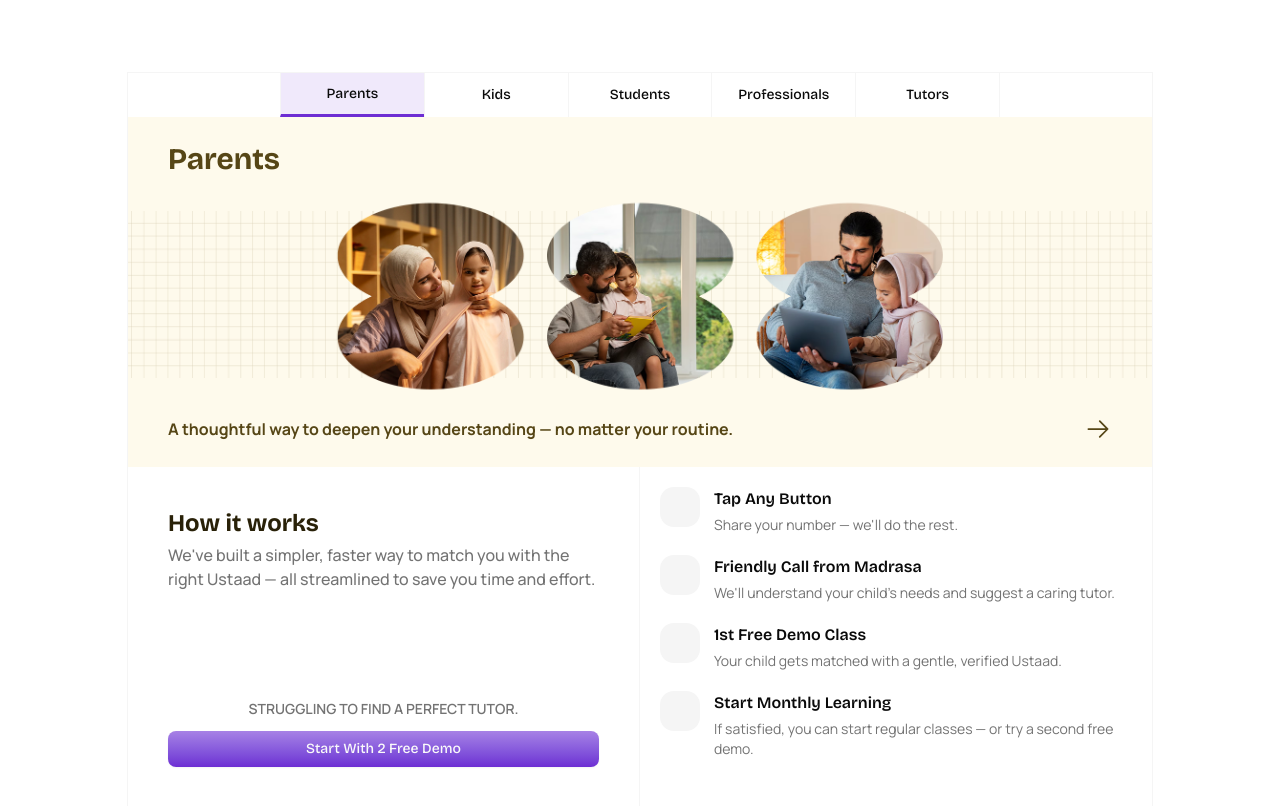
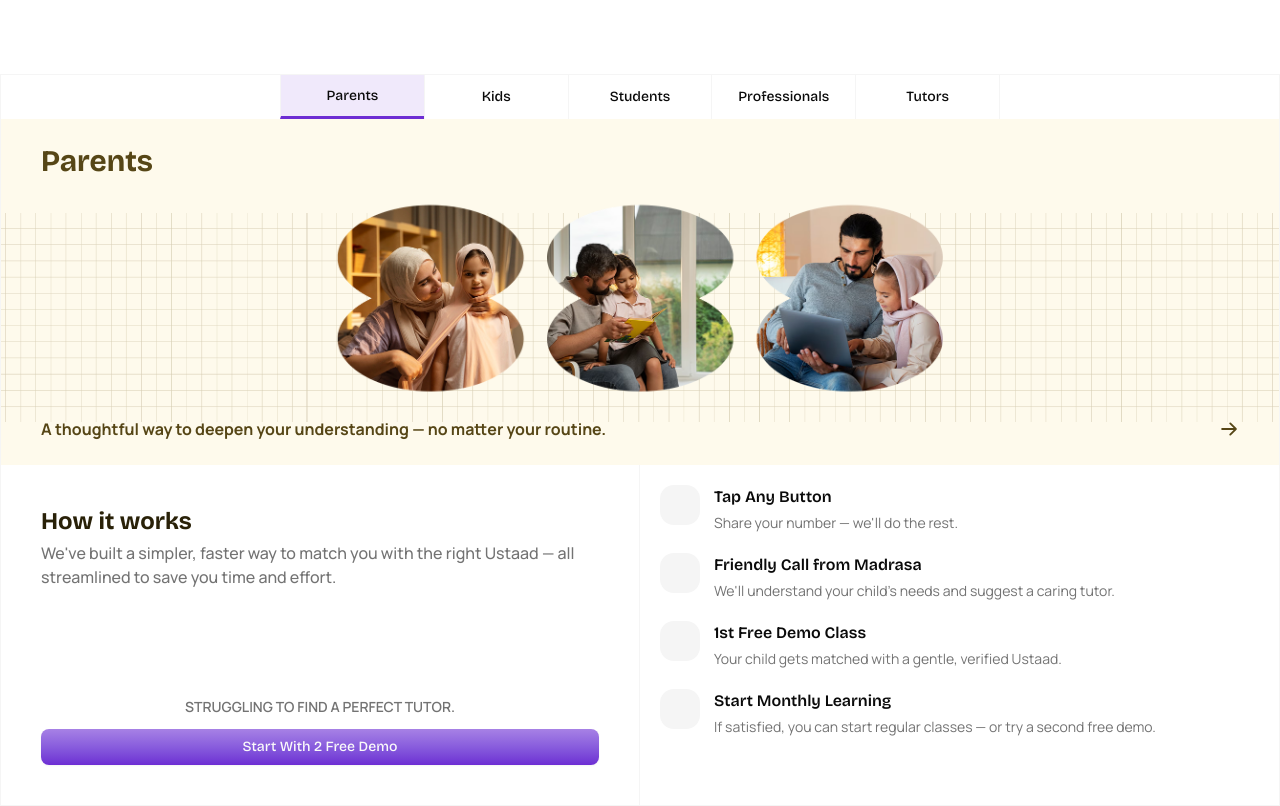
Before and after one commit to aumirza/madrasa-landing, a Next.js app: page / in a window 1280 px wide. Shown: the top 806 px of the page. Built offline with nearby package versions, Linux system fonts and the light colour scheme.

Commit message:
fix: adjust layout and icon size in AudienceTabs

```diff
--- a/src/components/AudienceTabs.tsx
+++ b/src/components/AudienceTabs.tsx
@@ -55,7 +55,7 @@ export function AudienceTabs() {
           ))}
         </TabsList>
         <TabsContent value={activeTab}>
-          <div className="flex w-5xl flex-col">
+          <div className="flex max-w-full flex-col md:max-w-5xl xl:max-w-[1440px]">
             {/* Banner section */}
             <div
               className={cn(
@@ -86,7 +86,7 @@ export function AudienceTabs() {
                 <p className="font-bold font-manrope">
                   {TAB_LIST['parents'].description}
                 </p>
-                <ArrowRightIcon size={28} />
+                <ArrowRightIcon size={20} weight="bold" />
               </div>
             </div>
 
```
